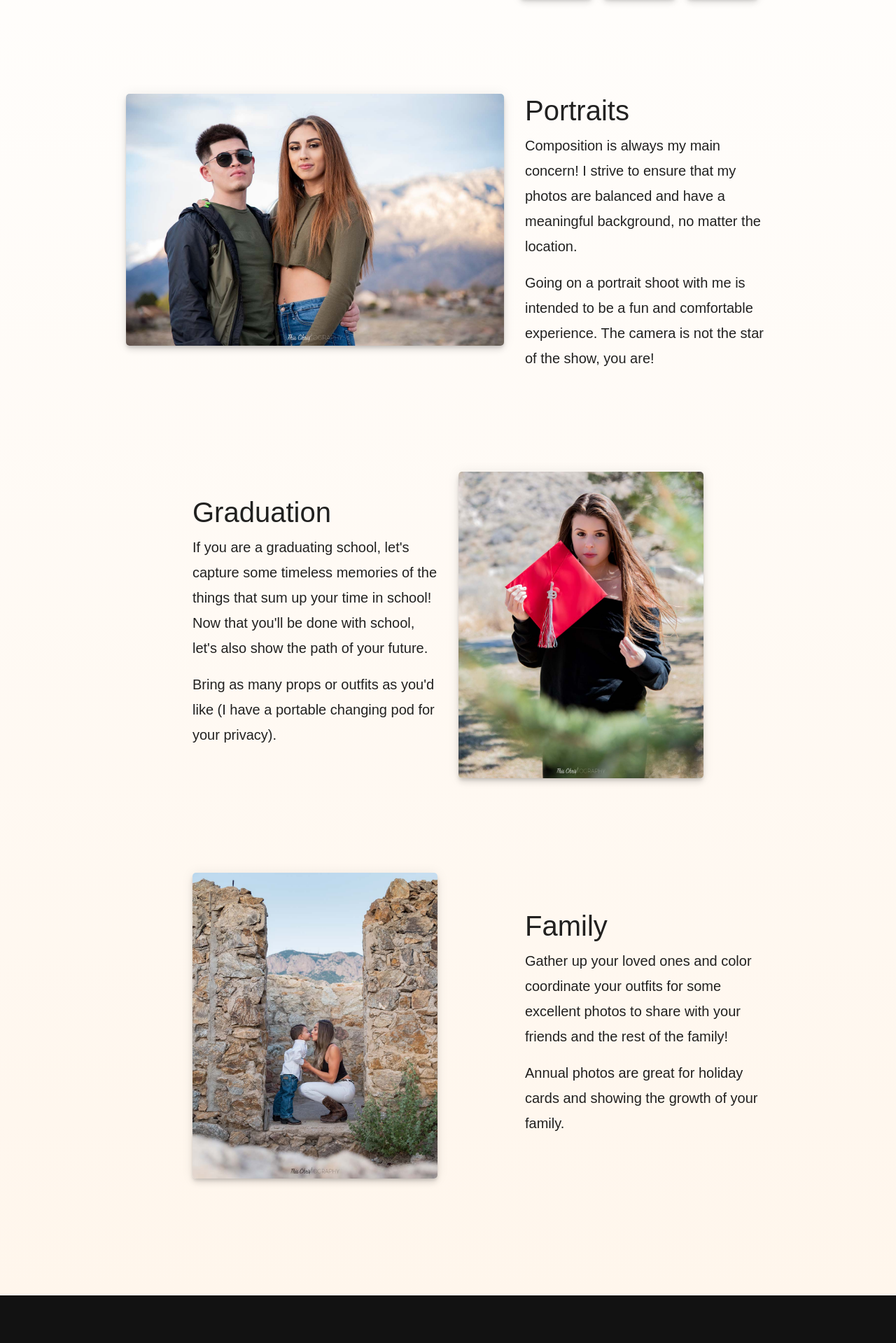
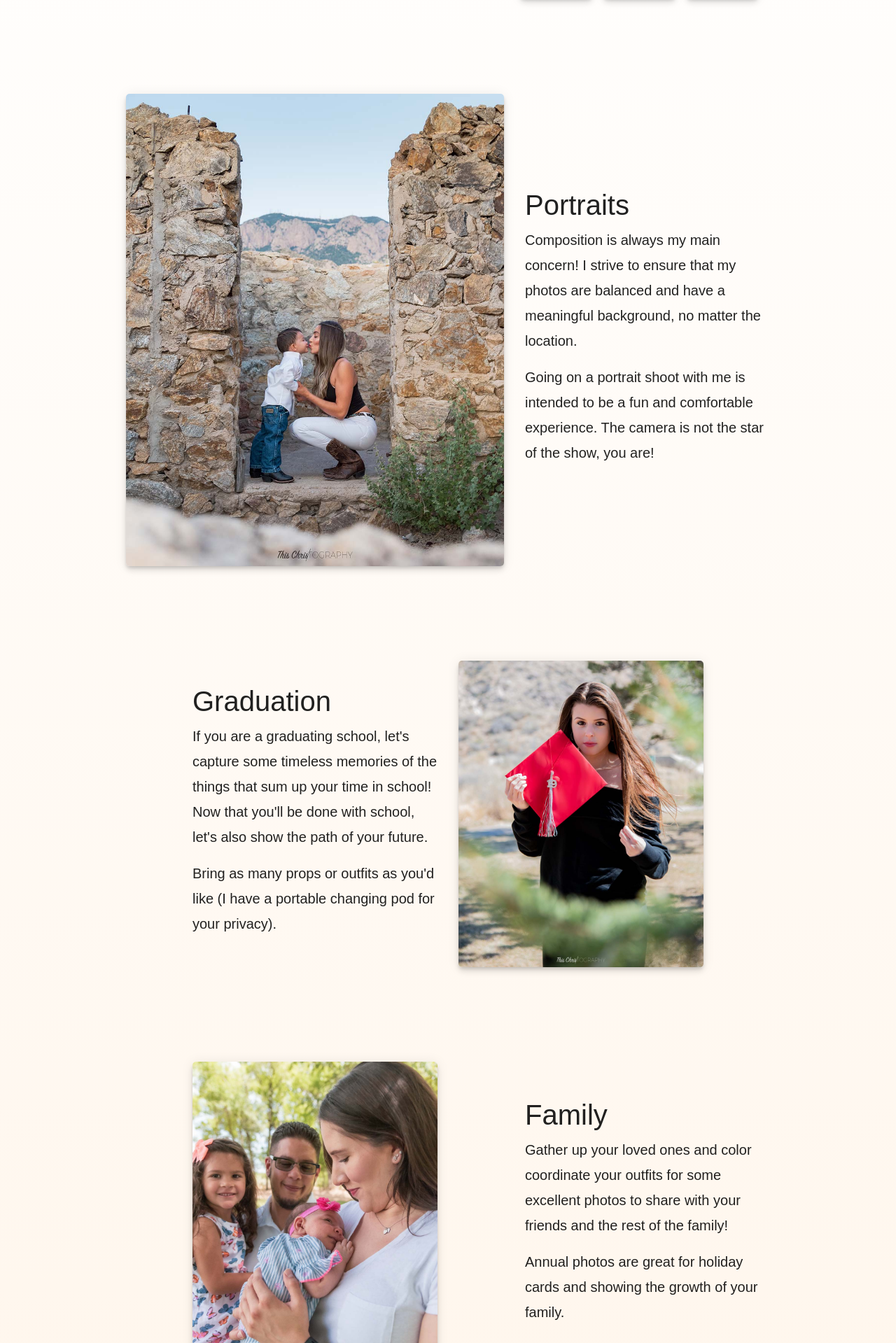
Before and after one commit to csalinas-dev/thischristography, a React (Create React App) app: page /portraits in a window 1280 px wide. Shown: the part 581-2500 px from the top of the page at 70% size. Built offline with nearby package versions, Linux system fonts and the light colour scheme; no server answers; a web font is replaced by a local one.

Commit message:
update sitemap

```diff
--- a/src/pages/Portraits/index.tsx
+++ b/src/pages/Portraits/index.tsx
@@ -15,9 +15,9 @@ const portraits = chain(images)
   .value();
 
 // Select images to use in the sections
-const portrait = find(portraits, ['id', 'dJt72h6mTgB7']);
+const portrait = find(portraits, ['id', 'e2SMMM6TSjpy']);
 const senior = find(portraits, ['id', 'sYHKhFnVx68D']);
-const family = find(portraits, ['id', 'e2SMMM6TSjpy']);
+const family = find(portraits, ['id', '22T5peWxa8W6']);
 
 const Portraits: FC = () => {
   // Update images in image viewer on mount
```
Also changed, not shown: 1 other file (tests, documents, lock files or other folders).
